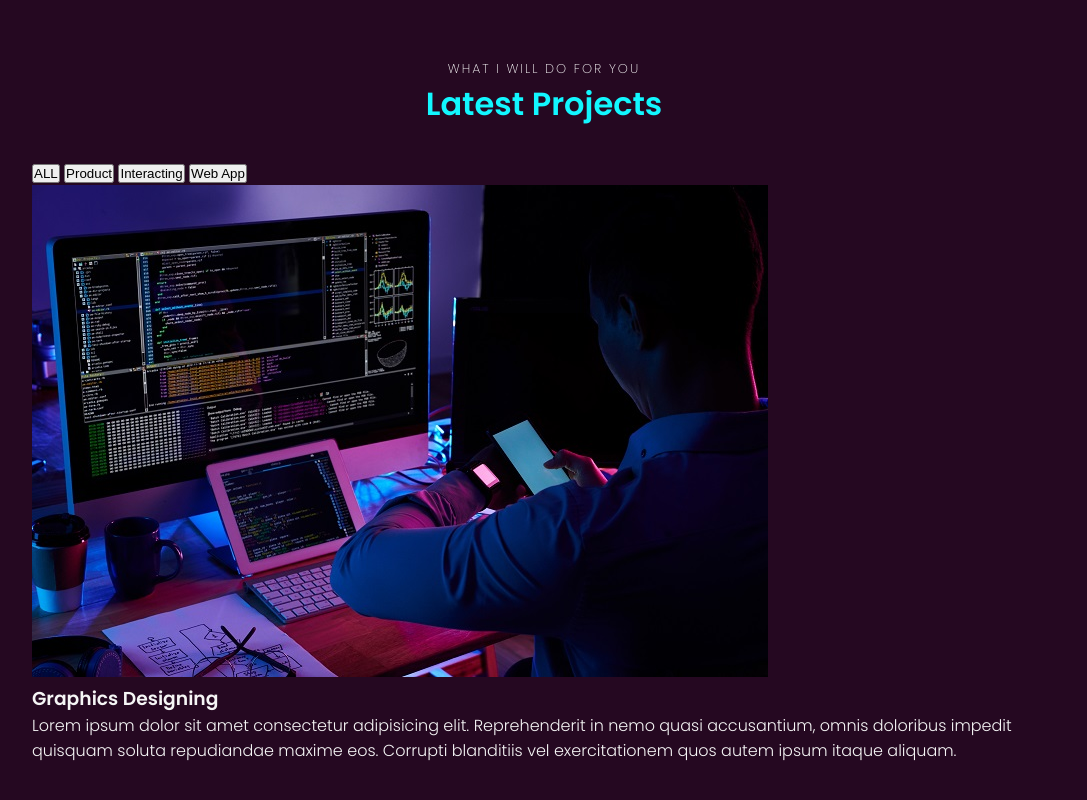
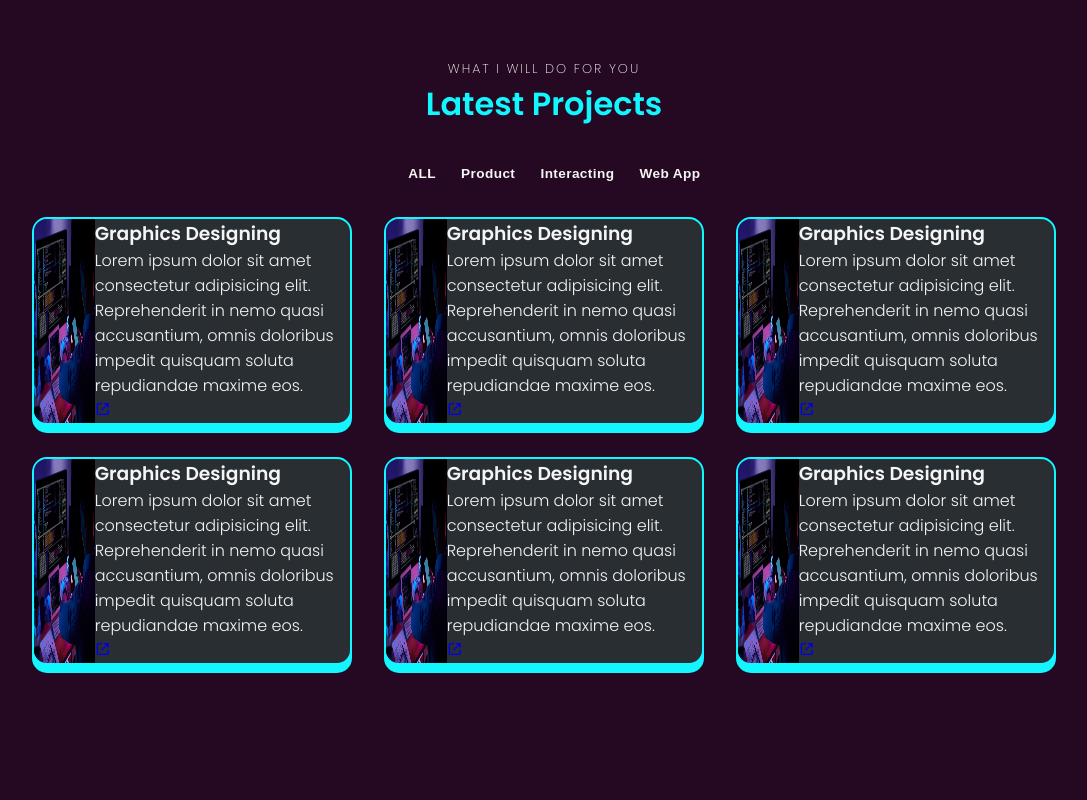
Before and after one commit to bakunzi/Portifolio-Website, a plain HTML site: page index.html in a window 1280 px wide. Shown: the part 3121-3921 px from the top of the page, without its empty margins (96-1183 px from the left). After the commit the page ends 3886 px from the top, so only its background shows below. Drawn offline with nearby package versions, Linux system fonts and the light colour scheme.

Commit message:
Modified some files

```diff
--- a/index.html
+++ b/index.html
@@ -299,10 +299,78 @@
                 </div>
                 <div class="port-content">
                     <h3>Graphics Designing</h3>
-                    <p>  Lorem ipsum dolor sit amet consectetur adipisicing elit. Reprehenderit in nemo quasi accusantium, omnis doloribus impedit quisquam soluta repudiandae maxime eos. Corrupti blanditiis vel exercitationem quos autem ipsum itaque aliquam. </p>
-                </div>
+                    <p>  Lorem ipsum dolor sit amet consectetur adipisicing elit. Reprehenderit in nemo quasi accusantium,
+                         omnis doloribus impedit quisquam soluta repudiandae maxime eos.
+                         </p>
+
+                         <a href="#"><i class="bx bx-link-external"></i></a>
             </div>
         </div>
+        <div class="portbox">
+            <div class="port-image">
+                <img src="img/1.jpg" alt="">
+            </div>
+            <div class="port-content">
+                <h3>Graphics Designing</h3>
+                <p>  Lorem ipsum dolor sit amet consectetur adipisicing elit. Reprehenderit in nemo quasi accusantium,
+                     omnis doloribus impedit quisquam soluta repudiandae maxime eos.
+                     </p>
+
+                     <a href="#"><i class="bx bx-link-external"></i></a>
+        </div>
+    </div>
+    <div class="portbox">
+        <div class="port-image">
+            <img src="img/1.jpg" alt="">
+        </div>
+        <div class="port-content">
+            <h3>Graphics Designing</h3>
+            <p>  Lorem ipsum dolor sit amet consectetur adipisicing elit. Reprehenderit in nemo quasi accusantium,
+                 omnis doloribus impedit quisquam soluta repudiandae maxime eos.
+                 </p>
+
+                 <a href="#"><i class="bx bx-link-external"></i></a>
+    </div>
+</div>
+<div class="portbox">
+    <div class="port-image">
+        <img src="img/1.jpg" alt="">
+    </div>
+    <div class="port-content">
+        <h3>Graphics Designing</h3>
+        <p>  Lorem ipsum dolor sit amet consectetur adipisicing elit. Reprehenderit in nemo quasi accusantium,
+             omnis doloribus impedit quisquam soluta repudiandae maxime eos.
+             </p>
+
+             <a href="#"><i class="bx bx-link-external"></i></a>
+</div>
+</div>
+<div class="portbox">
+    <div class="port-image">
+        <img src="img/1.jpg" alt="">
+    </div>
+    <div class="port-content">
+        <h3>Graphics Designing</h3>
+        <p>  Lorem ipsum dolor sit amet consectetur adipisicing elit. Reprehenderit in nemo quasi accusantium,
+             omnis doloribus impedit quisquam soluta repudiandae maxime eos.
+             </p>
+
+             <a href="#"><i class="bx bx-link-external"></i></a>
+</div>
+</div>
+<div class="portbox">
+    <div class="port-image">
+        <img src="img/1.jpg" alt="">
+    </div>
+    <div class="port-content">
+        <h3>Graphics Designing</h3>
+        <p>  Lorem ipsum dolor sit amet consectetur adipisicing elit. Reprehenderit in nemo quasi accusantium,
+             omnis doloribus impedit quisquam soluta repudiandae maxime eos.
+             </p>
+
+             <a href="#"><i class="bx bx-link-external"></i></a>
+</div>
+</div>
 
     </div>
 
--- a/styles.css
+++ b/styles.css
@@ -509,6 +509,62 @@ a.btn:nth-child(2)::before{
 
 }
 
+/* PORTIFOLIO SECTION */
+.filter-button{
+    margin: 2rem;
+    text-align: center;
+}
+.filter-button .btn{
+    background: none;
+    outline: none;
+    border: none;
+    cursor:pointer;
+    font-size: .85rem;
+    font-weight: 600;
+    letter-spacing: .4px;
+    margin-left: 1.3rem;
+    color: var(--text-color);
+}
+
+.filter-button .btn:hover{
+    color: var(--hover-color);
+}
+
+.portfolio-gallary{
+    display: grid;
+    grid-template-columns: repeat(auto-fill, minmax(270px, 1fr));
+    gap: 2rem;
+}
+.portbox{
+    border-radius: 15px;
+    overflow: hidden;
+    background: #292e33;
+    display: flex;
+    grid-template-rows: 1fr auto;
+    align-items: center;
+    border: 2px solid var(--hover-color);
+    box-shadow: var(--neon-box-shadow);
+}
+.port-image{
+    display: flex;
+    align-items: center;
+    justify-content: center;
+    height: 100%;
+    width: 100%;
+}
+
+.port-image img{
+    width: 100%;
+    opacity: .5s;
+    height: 100%;
+    transition: .5s;
+}
+
+
+
+
+
+
 
 
 
```
Also changed, not shown: img/main.png.
